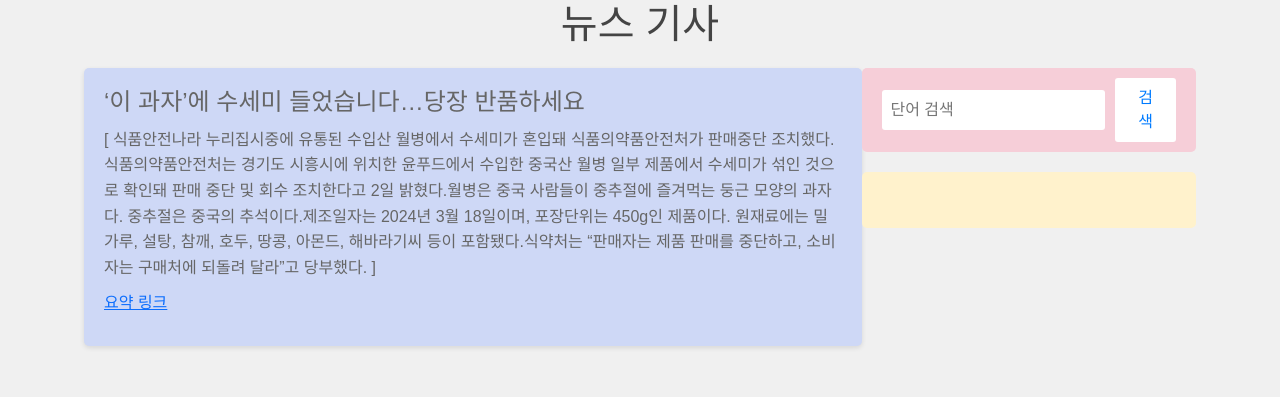
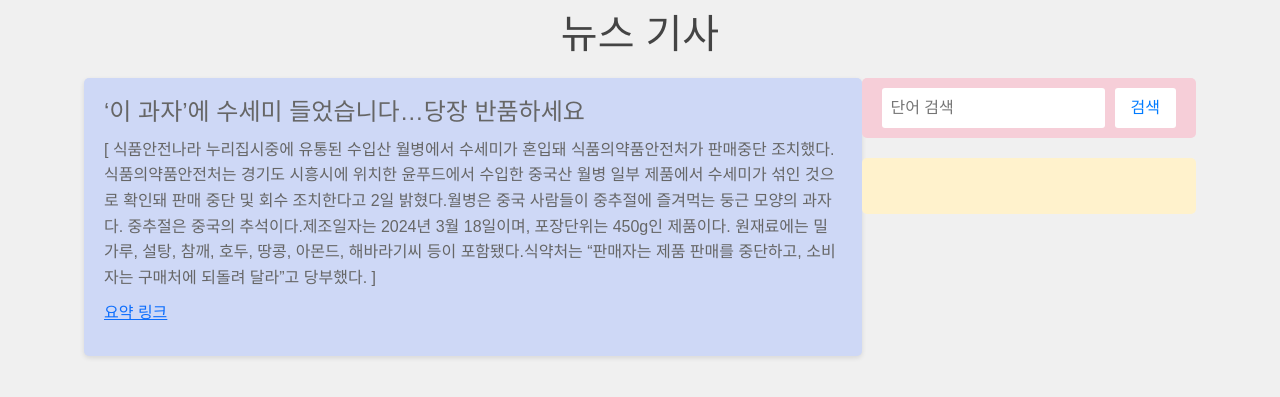
Before and after one commit to kimpubao/SemiProject, a Django app: page /1/ in a window 1280 px wide. Shown: the part 57-454 px from the top of the page. Run offline with Django 5.2, Linux system fonts and the light colour scheme; data comes from the database, SQL or seed files in the repository; some libraries are stand-ins or nearby versions.

Commit message:
사전 검색 입력 칸 수정

```diff
--- a/pybo/views.py
+++ b/pybo/views.py
@@ -24,11 +24,11 @@ def detail(request, news_id):
     context = {'news': news}
     return render(request, 'pybo/news_detail.html', context)
 
-def search(request):
+def search(request): # 사전 검색 api
     query = request.GET.get('kw')
     print('query:', query)
     if query:
-        api_key = ''
+        api_key = '3B1C2E44684222ED41D541AAA4226262'
         response = requests.get(f'https://stdict.korean.go.kr/api/search.do?certkey_no=6592&key={api_key}&type_search=search&req_type=json&q={query}')
         if response.status_code == 200:
             data = response.json()
@@ -45,7 +45,7 @@ def search(request):
 
     return JsonResponse({'meaning': meaning})
 
-def summary(request, content, news_id):
+def summary(request, content, news_id): # 요약 함수
     news = News.objects.get(id=news_id)
     if news.summary:
         summaries = news.summary
--- a/templates/pybo/news_detail.html
+++ b/templates/pybo/news_detail.html
@@ -53,13 +53,13 @@
             padding: 10px 20px;
             border-radius: 5px;
             margin-bottom: 20px;
-             /* 검색 폼의 너비를 조정하여 두 개의 아이템을 한 줄에 표시 */
             display: flex; /* 내부 아이템을 정렬하기 위해 flexbox 사용 */
             align-items: center; /* 아이템을 수직으로 정렬 */
         }
         .search-form input[type="text"] {
-            flex: auto; /* 입력 필드가 남은 공간을 모두 차지하도록 함 */
+            flex: 1; /* 입력 필드가 남은 공간을 모두 차지하도록 함 */
             padding: 8px;
+            min-width: 10px;
             border: none;
             border-radius: 3px;
             margin-right: 10px;
@@ -90,7 +90,7 @@
     </style>
 </head>
 <body>
-    <h1>뉴스 기사</h1>
+    <h1 style="padding-top: 10px;">뉴스 기사</h1>
     <div class="container">
         <!-- 뉴스 기사 목록 -->
         <div class="article">
```
